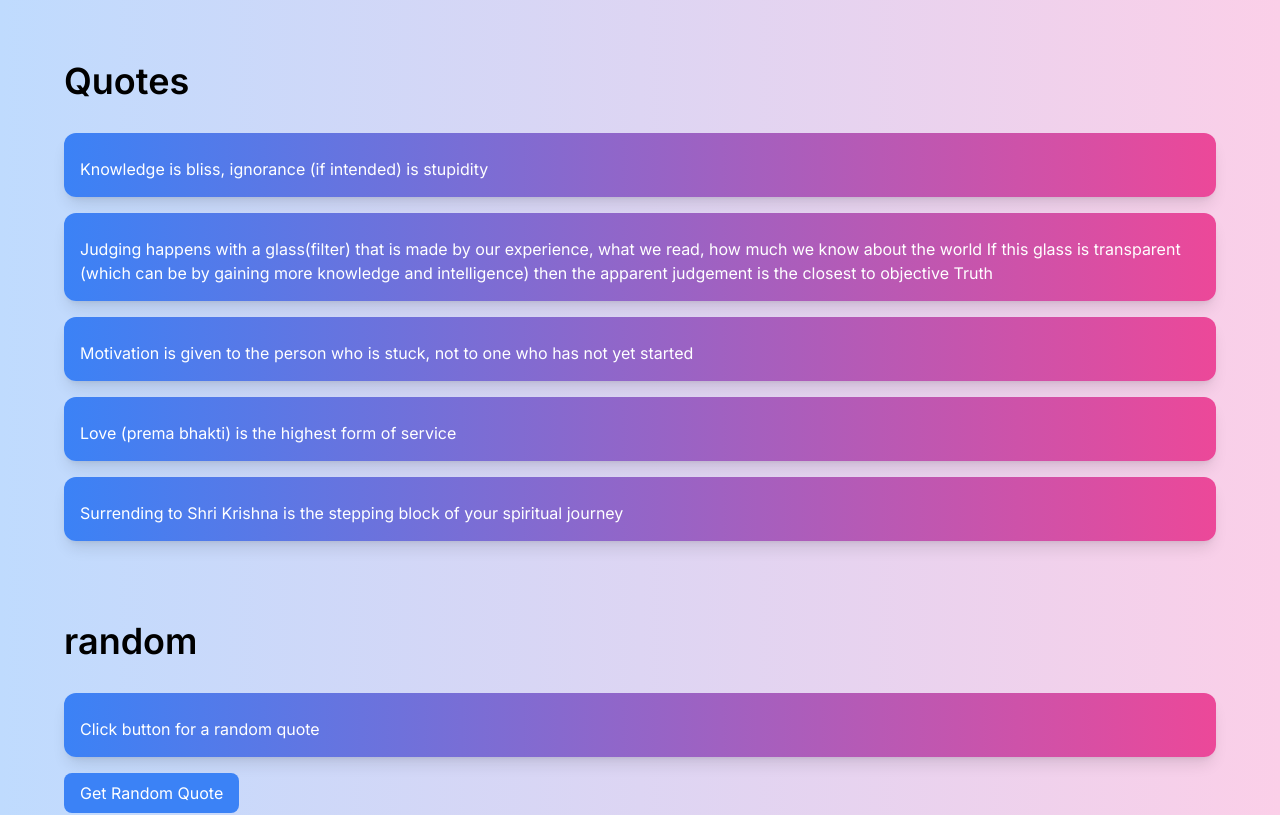
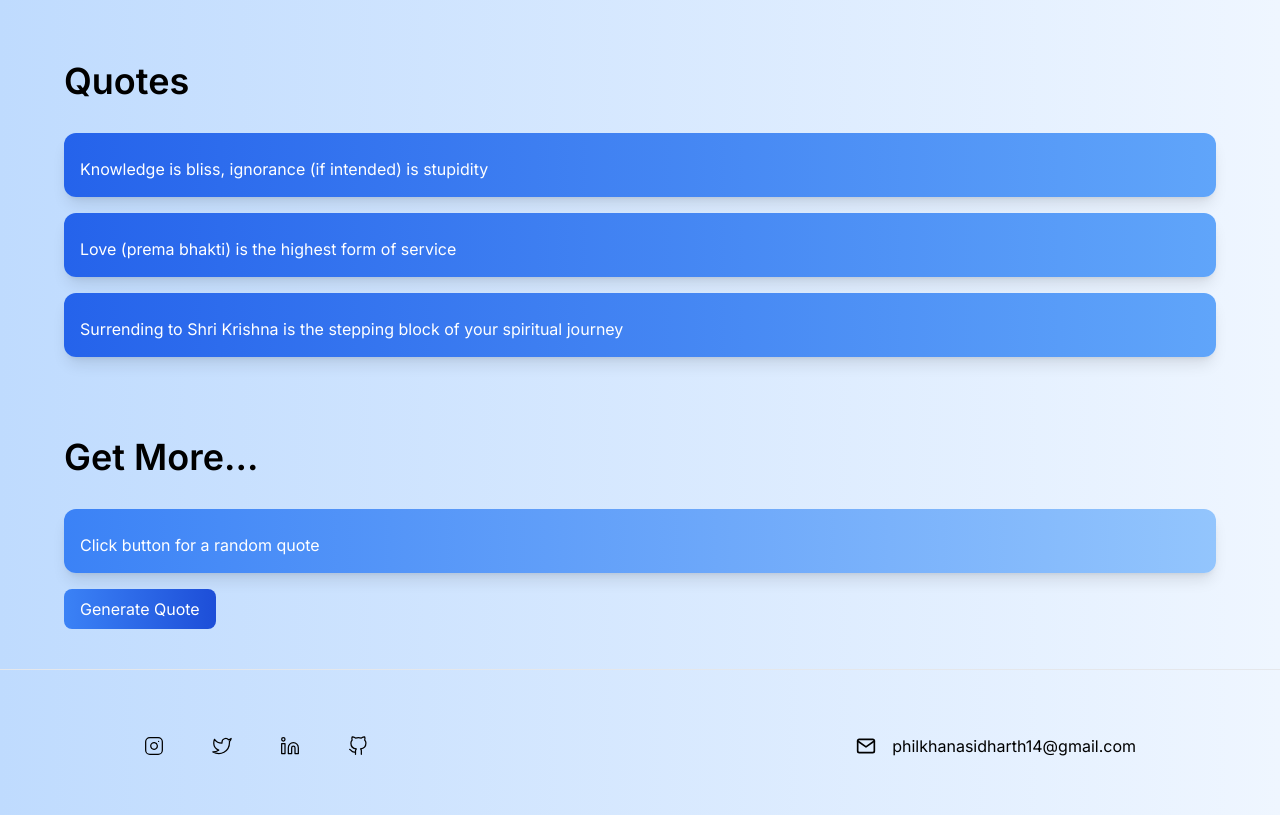
Before and after one commit to psidh/myQuotes, a Next.js app: page / in a window 1280 px wide. Shown: the part 340-1155 px from the top of the page. Built offline with nearby package versions, Linux system fonts and the light colour scheme.

Commit message:
Random quotes added

```diff
--- a/src/app/components/quotes.tsx
+++ b/src/app/components/quotes.tsx
@@ -21,9 +21,9 @@ const Blog = () => {
                 <div className="grid gap-4">
                   {Quotes.map((post, index) => (
                     <div key={index} className="flex-1 h-full"> {/* Added className */}
-                      <div className="bg-gradient-to-r
-                      from-blue-500 to-pink-500
-                      dark:bg-gradient-to-r dark:from-blue-300 dark:to-pink-300
+                      <div className="bg-gradient-to-l
+                      from-blue-400 to-blue-600
+                      dark:bg-gradient-to-r dark:from-blue-400 dark:to-blue-600
                       rounded-xl shadow-lg p-4"> {/* Added h-full */}
                         <p className="mt-2 dark:text-black text-white">{post.content}</p>
                       </div>
--- a/src/app/components/random.tsx
+++ b/src/app/components/random.tsx
@@ -27,24 +27,24 @@ const Blog = () => {
   };
 
   return (
-    <div className="">
+    <div className="font-ambit">
       <GlobalStyle />
       <main id="blog">
         <div className="container mx-auto pt-4 pb-8 px-6 md:px-16 md:py-10 ">
-          <h2 className="text-black md:text-4xl text-3xl font-semibold text-center md:text-left dark:text-white mb-8">random</h2>
+          <h2 className="text-black md:text-4xl text-3xl font-semibold text-center md:text-left dark:text-white mb-8">Get More...</h2>
           <div>
             <div className="grid gap-4">
               <div className="flex-1 h-full">
-                <div className="bg-gradient-to-r from-blue-500 to-pink-500 dark:bg-gradient-to-r dark:from-blue-300 dark:to-pink-300 rounded-xl shadow-lg p-4">
+                <div className="bg-gradient-to-l from-blue-300 to-blue-500 dark:bg-gradient-to-r dark:from-blue-300 dark:to-pink-300 rounded-xl shadow-lg p-4">
                   <p className="mt-2 dark:text-black text-white">
                     {randomQuote || "Click button for a random quote"}
                   </p>
                 </div>
                 <button
-                  className="mt-4 bg-blue-500 text-white py-2 px-4 rounded-lg"
+                  className="mt-4 bg-gradient-to-r from-blue-500 to-blue-700 hover:bg-gradient-to-r hover:from-pink-700 hover:to-pink-500 text-white py-2 px-4 rounded-lg"
                   onClick={getRandomQuote}
                 >
-                  Get Random Quote
+                  Generate Quote
                 </button>
               </div>
             </div>
--- a/src/app/data/data.ts
+++ b/src/app/data/data.ts
@@ -2,12 +2,6 @@
 const Quotes = [
     {
       content: "Knowledge is bliss, ignorance (if intended) is stupidity",
-    },
-    {
-      content: "Judging happens with a glass(filter) that is made by our experience, what we read, how much we know about the world \nIf this glass is transparent (which can be by gaining more knowledge and intelligence) then the apparent judgement is the closest to objective Truth ",
-    },
-    {
-      content: "Motivation is given to the person who is stuck, not to one who has not yet started",
     },
     {
       content: "Love (prema bhakti) is the highest form of service",
--- a/src/app/page.tsx
+++ b/src/app/page.tsx
@@ -5,7 +5,7 @@ import Quotes from './components/quotes';
 import Footer from './components/footer';
 import Blog from './components/random';
 export default function Home() {
-  return (<main className='bg-gradient-to-r from-blue-200 to-pink-200 dark:bg-gradient-to-r dark:from-blue-900 dark:to-pink-900' >
+  return (<main className='bg-gradient-to-r from-blue-200 to-blue-50 dark:bg-gradient-to-r dark:from-blue-900 dark:to-blue-900 font-ambit' >
     <NavBar/>
     <Top />
     <Quotes />
```
